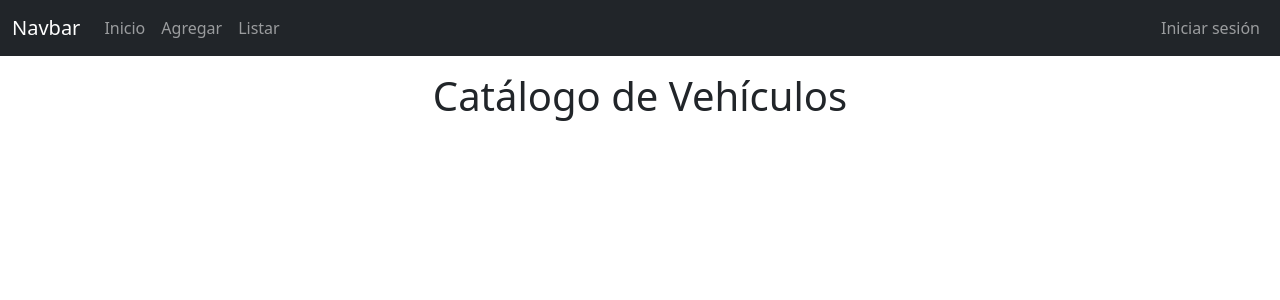
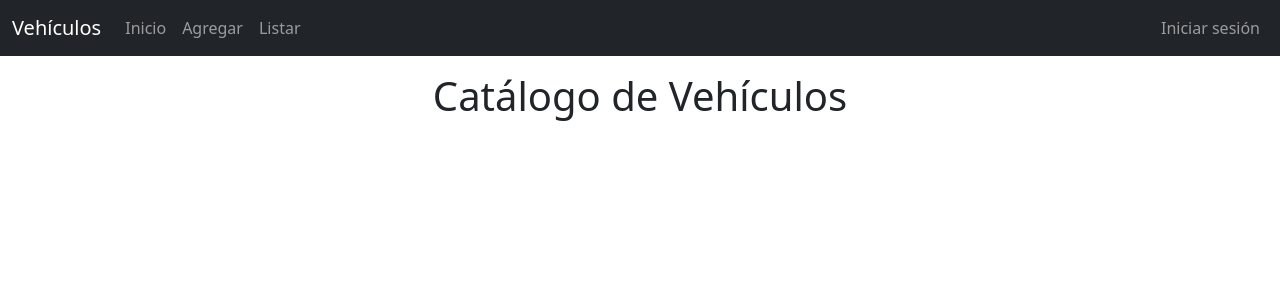
Before and after one commit to cubbbit/proyecto_vehiculos_django, a Django app: page / in a window 1280 px wide. Shown: the top 300 px of the page. Run offline with Django 4.2, Linux system fonts and the light colour scheme.

Commit message:
Update layout.html

```diff
--- a/templates/layout.html
+++ b/templates/layout.html
@@ -13,7 +13,7 @@
     {% block navbar %}
     <nav class="navbar navbar-expand-lg fixed-top navbar-dark bg-dark">
         <div class="container-fluid">
-            <span class="navbar-brand mb-0 h1">Navbar</span>
+            <span class="navbar-brand mb-0 h1">Vehículos</span>
             <button class="navbar-toggler" type="button" data-bs-toggle="collapse" data-bs-target="#navbarSupportedContent" aria-controls="navbarSupportedContent" aria-expanded="false" aria-label="Toggle navigation">
                 <span class="navbar-toggler-icon"></span>
             </button>
```
